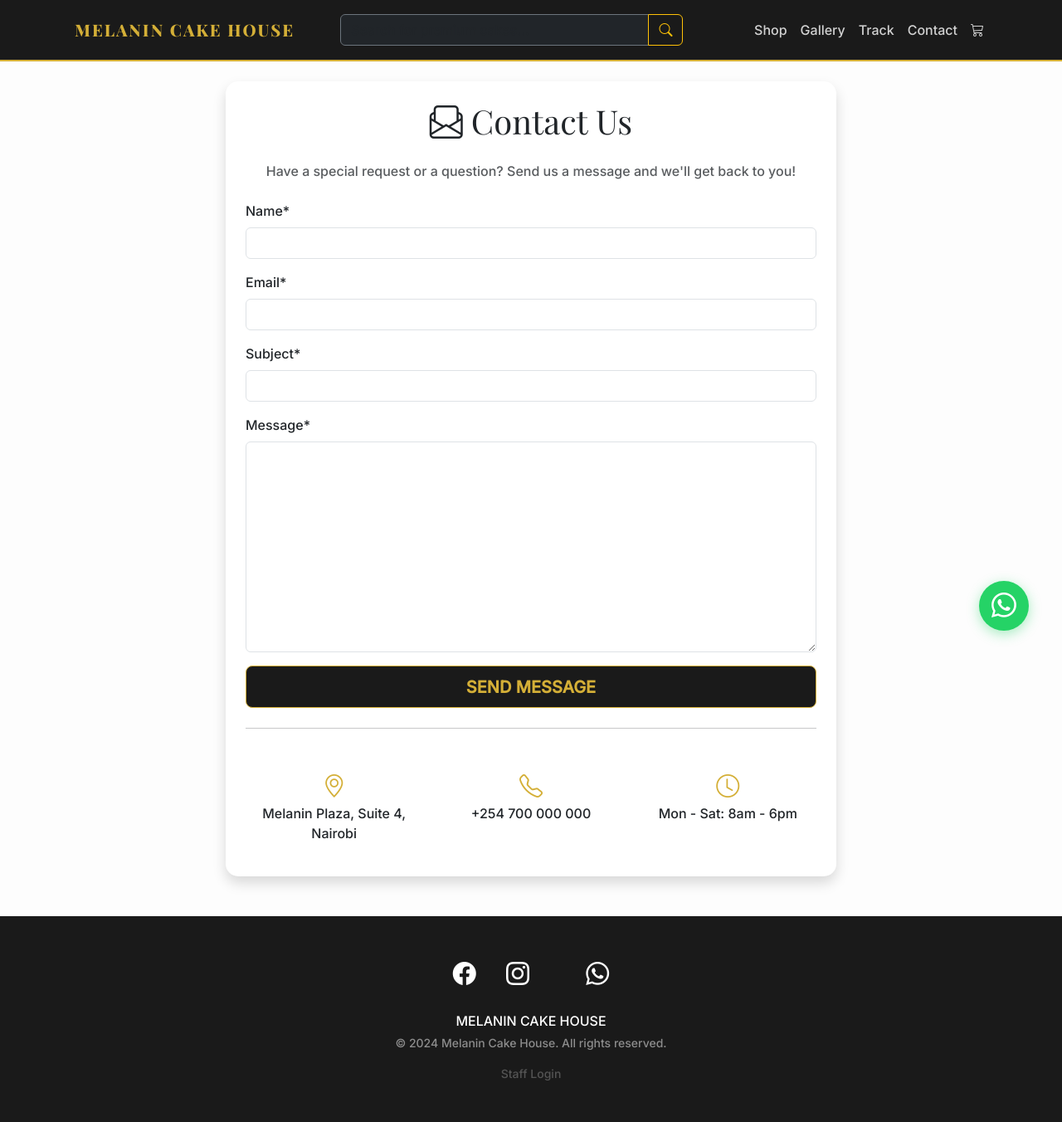
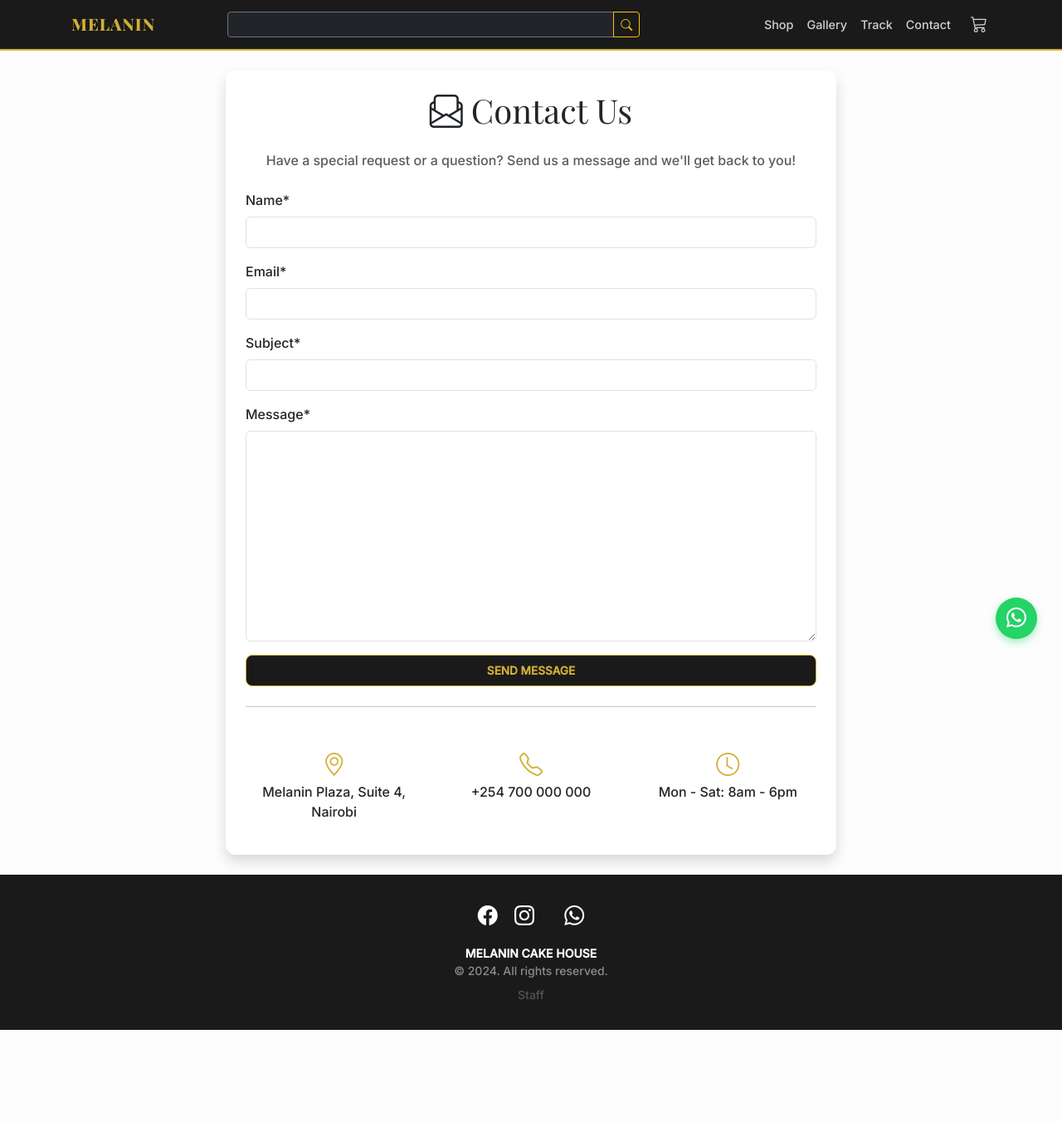
Before and after one commit to Romleni-web/cake_shop, a Django app: page /contact/ in a window 1280 px wide. Shown: the whole page at 83% size. After the commit the page ends 1241 px from the top, so only its background shows below. Run offline with Django 4.2, Linux system fonts and the light colour scheme; some libraries are stand-ins or nearby versions.

Commit message:
UI: Refined header and footer for a more compact and professional look

```diff
--- a/templates/base.html
+++ b/templates/base.html
@@ -36,19 +36,21 @@
         }
         .navbar {
             background-color: var(--primary-black) !important;
-            padding: 1rem 0;
+            padding: 0.4rem 0;
             border-bottom: 2px solid var(--accent-gold);
         }
         .navbar-brand {
             font-weight: 800;
             color: var(--accent-gold) !important;
             text-transform: uppercase;
-            letter-spacing: 2px;
+            letter-spacing: 1px;
+            font-size: 1.25rem;
         }
         .nav-link {
             color: rgba(255,255,255,0.8) !important;
             font-weight: 500;
             transition: 0.3s;
+            font-size: 0.9rem;
         }
         .nav-link:hover {
             color: var(--accent-gold) !important;
@@ -59,8 +61,9 @@
             color: var(--accent-gold);
             font-weight: bold;
             text-transform: uppercase;
-            padding: 0.6rem 1.5rem;
+            padding: 0.5rem 1.2rem;
             transition: 0.3s;
+            font-size: 0.85rem;
         }
         .btn-primary:hover {
             background-color: var(--accent-gold);
@@ -69,14 +72,14 @@
         }
         .card {
             border: none;
-            border-radius: 15px;
+            border-radius: 12px;
             transition: 0.4s;
             background: white;
-            box-shadow: 0 10px 30px rgba(0,0,0,0.05);
+            box-shadow: 0 5px 15px rgba(0,0,0,0.05);
         }
         .card:hover {
-            transform: translateY(-10px);
-            box-shadow: 0 15px 45px rgba(0,0,0,0.1);
+            transform: translateY(-5px);
+            box-shadow: 0 10px 25px rgba(0,0,0,0.1);
         }
         .text-danger { color: var(--accent-gold) !important; }
         .btn-outline-danger { color: var(--accent-gold); border-color: var(--accent-gold); }
@@ -84,16 +87,16 @@
 
         .whatsapp-float {
             position: fixed;
-            width: 60px;
-            height: 60px;
-            bottom: 40px;
-            right: 40px;
+            width: 50px;
+            height: 50px;
+            bottom: 30px;
+            right: 30px;
             background-color: #25d366;
             color: #FFF;
             border-radius: 50px;
             text-align: center;
-            font-size: 30px;
-            box-shadow: 0 4px 15px rgba(37, 211, 102, 0.4);
+            font-size: 24px;
+            box-shadow: 0 4px 10px rgba(37, 211, 102, 0.4);
             z-index: 1000;
             display: flex;
             align-items: center;
@@ -110,18 +113,17 @@
             background-color: var(--primary-black) !important;
             color: white;
             margin-top: auto;
+            padding: 2rem 0;
         }
         footer .text-muted { color: rgba(255,255,255,0.5) !important; }
 
-        /* Mobile Search Adjustment */
         @media (max-width: 991.98px) {
-            .navbar-search { width: 100% !important; margin: 15px 0; }
-            .whatsapp-float { width: 50px; height: 50px; bottom: 20px; right: 20px; font-size: 25px; }
+            .navbar-search { width: 100% !important; margin: 10px 0; }
+            .whatsapp-float { width: 45px; height: 45px; bottom: 20px; right: 20px; font-size: 22px; }
         }
     </style>
 </head>
 <body>
-    <!-- WhatsApp Floating Button -->
     <a href="https://wa.me/254700000000" class="whatsapp-float" target="_blank">
         <i class="bi bi-whatsapp"></i>
     </a>
@@ -129,51 +131,43 @@
     <nav class="navbar navbar-expand-lg navbar-dark mb-4 sticky-top">
         <div class="container">
             <a class="navbar-brand" href="{% url 'cakes:product_list' %}">
-                <i class="bi bi-cake2 me-2"></i>Melanin Cake House
+                <i class="bi bi-cake2 me-1"></i>Melanin
             </a>
 
             <div class="d-flex align-items-center d-lg-none ms-auto">
                 <a class="nav-link position-relative me-3" href="{% url 'cart:cart_detail' %}">
-                    <i class="bi bi-cart3 fs-4 text-white"></i>
+                    <i class="bi bi-cart3 fs-5 text-white"></i>
                     {% with total_items=cart|length %}
                         {% if total_items > 0 %}
-                            <span class="position-absolute top-0 start-100 translate-middle badge rounded-pill bg-danger" style="font-size: 0.6rem;">
+                            <span class="position-absolute top-0 start-100 translate-middle badge rounded-pill bg-danger" style="font-size: 0.5rem; padding: 0.25em 0.4em;">
                                 {{ total_items }}
                             </span>
                         {% endif %}
                     {% endwith %}
                 </a>
-                <button class="navbar-toggler border-0" type="button" data-bs-toggle="collapse" data-bs-target="#navbarNav">
-                    <span class="navbar-toggler-icon"></span>
+                <button class="navbar-toggler border-0 p-1" type="button" data-bs-toggle="collapse" data-bs-target="#navbarNav">
+                    <span class="navbar-toggler-icon" style="font-size: 0.8rem;"></span>
                 </button>
             </div>
 
             <div class="collapse navbar-collapse" id="navbarNav">
                 <form class="d-flex mx-auto w-50 navbar-search" action="{% url 'cakes:product_list' %}" method="get">
-                    <div class="input-group">
-                        <input class="form-control bg-dark text-white border-secondary" type="search" name="q" placeholder="Search for premium cakes..." aria-label="Search">
+                    <div class="input-group input-group-sm">
+                        <input class="form-control bg-dark text-white border-secondary" type="search" name="q" placeholder="Search cakes..." aria-label="Search">
                         <button class="btn btn-outline-warning" type="submit"><i class="bi bi-search"></i></button>
                     </div>
                 </form>
                 <ul class="navbar-nav ms-auto align-items-center">
-                    <li class="nav-item">
-                        <a class="nav-link" href="{% url 'cakes:product_list' %}">Shop</a>
-                    </li>
-                    <li class="nav-item">
-                        <a class="nav-link" href="{% url 'cakes:gallery' %}">Gallery</a>
-                    </li>
-                    <li class="nav-item">
-                        <a class="nav-link" href="{% url 'orders:order_track' %}">Track</a>
-                    </li>
-                    <li class="nav-item">
-                        <a class="nav-link" href="{% url 'cakes:contact' %}">Contact</a>
-                    </li>
-                    <li class="nav-item d-none d-lg-block">
+                    <li class="nav-item"><a class="nav-link" href="{% url 'cakes:product_list' %}">Shop</a></li>
+                    <li class="nav-item"><a class="nav-link" href="{% url 'cakes:gallery' %}">Gallery</a></li>
+                    <li class="nav-item"><a class="nav-link" href="{% url 'orders:order_track' %}">Track</a></li>
+                    <li class="nav-item"><a class="nav-link" href="{% url 'cakes:contact' %}">Contact</a></li>
+                    <li class="nav-item d-none d-lg-block ms-2">
                         <a class="nav-link position-relative" href="{% url 'cart:cart_detail' %}">
-                            <i class="bi bi-cart3 me-1"></i>
+                            <i class="bi bi-cart3 fs-5"></i>
                             {% with total_items=cart|length %}
                                 {% if total_items > 0 %}
-                                    <span class="position-absolute top-0 start-100 translate-middle badge rounded-pill bg-danger">
+                                    <span class="position-absolute top-0 start-100 translate-middle badge rounded-pill bg-danger" style="font-size: 0.5rem; padding: 0.25em 0.4em;">
                                         {{ total_items }}
                                     </span>
                                 {% endif %}
@@ -185,22 +179,22 @@
         </div>
     </nav>
 
-    <div class="container pb-5">
+    <div class="container pb-4">
         {% block content %}
         {% endblock %}
     </div>
 
-    <footer class="py-5">
+    <footer>
         <div class="container text-center">
-            <div class="mb-4">
-                <a href="#" class="text-white mx-3 fs-3"><i class="bi bi-facebook"></i></a>
-                <a href="#" class="text-white mx-3 fs-3"><i class="bi bi-instagram"></i></a>
-                <a href="#" class="text-white mx-3 fs-3"><i class="bi bi-twitter-x"></i></a>
-                <a href="#" class="text-white mx-3 fs-3"><i class="bi bi-whatsapp"></i></a>
+            <div class="mb-3">
+                <a href="#" class="text-white mx-2 fs-4"><i class="bi bi-facebook"></i></a>
+                <a href="#" class="text-white mx-2 fs-4"><i class="bi bi-instagram"></i></a>
+                <a href="#" class="text-white mx-2 fs-4"><i class="bi bi-twitter-x"></i></a>
+                <a href="#" class="text-white mx-2 fs-4"><i class="bi bi-whatsapp"></i></a>
             </div>
-            <p class="mb-1">MELANIN CAKE HOUSE</p>
-            <p class="text-muted small">&copy; 2024 Melanin Cake House. All rights reserved.</p>
-            <p class="small mb-0"><a href="/admin" class="text-decoration-none text-muted opacity-50">Staff Login</a></p>
+            <p class="mb-0 small fw-bold tracking-widest text-uppercase">Melanin Cake House</p>
+            <p class="text-muted small mb-2">&copy; 2024. All rights reserved.</p>
+            <p class="small mb-0"><a href="/admin" class="text-decoration-none text-muted opacity-50">Staff</a></p>
         </div>
     </footer>
 
```
